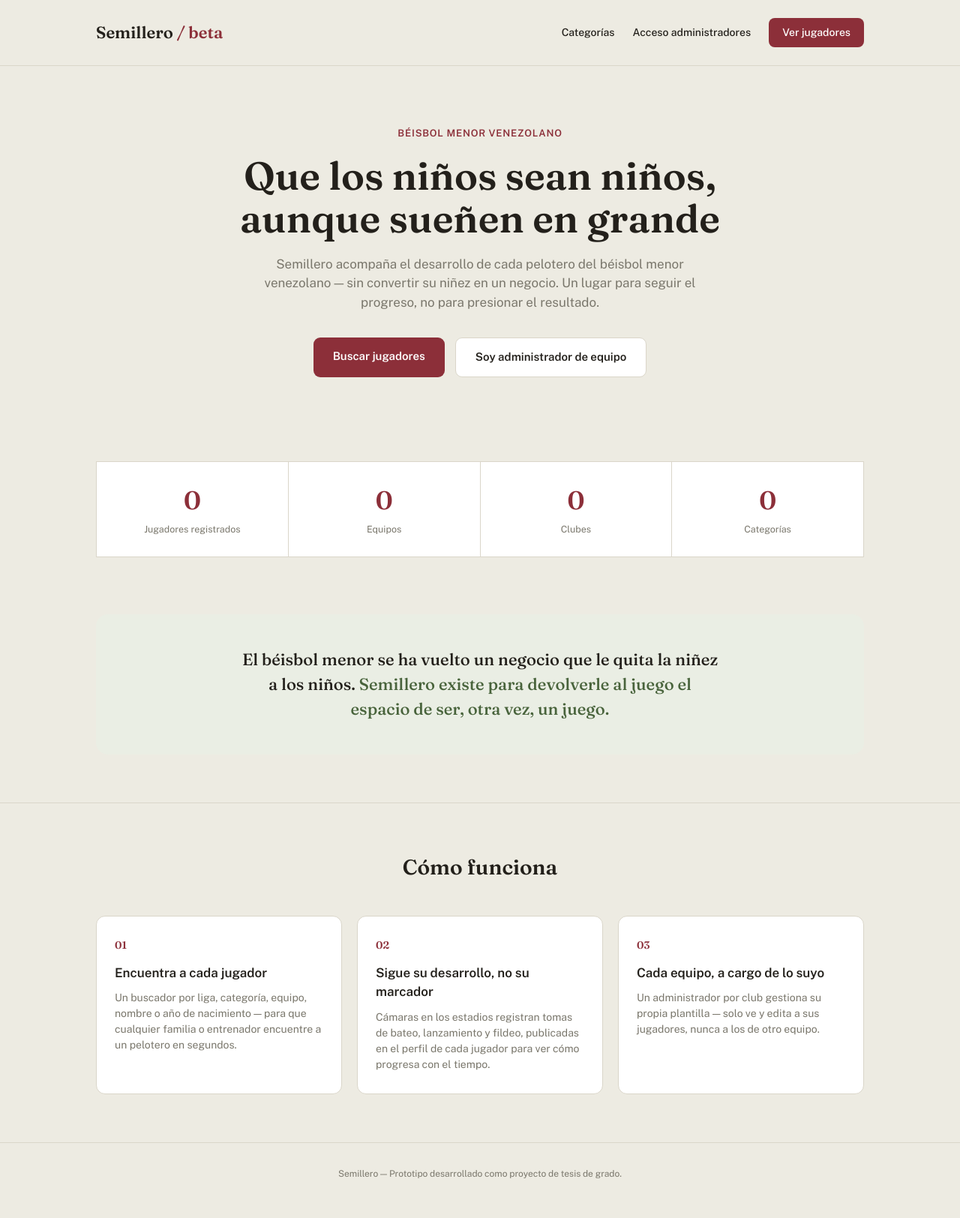
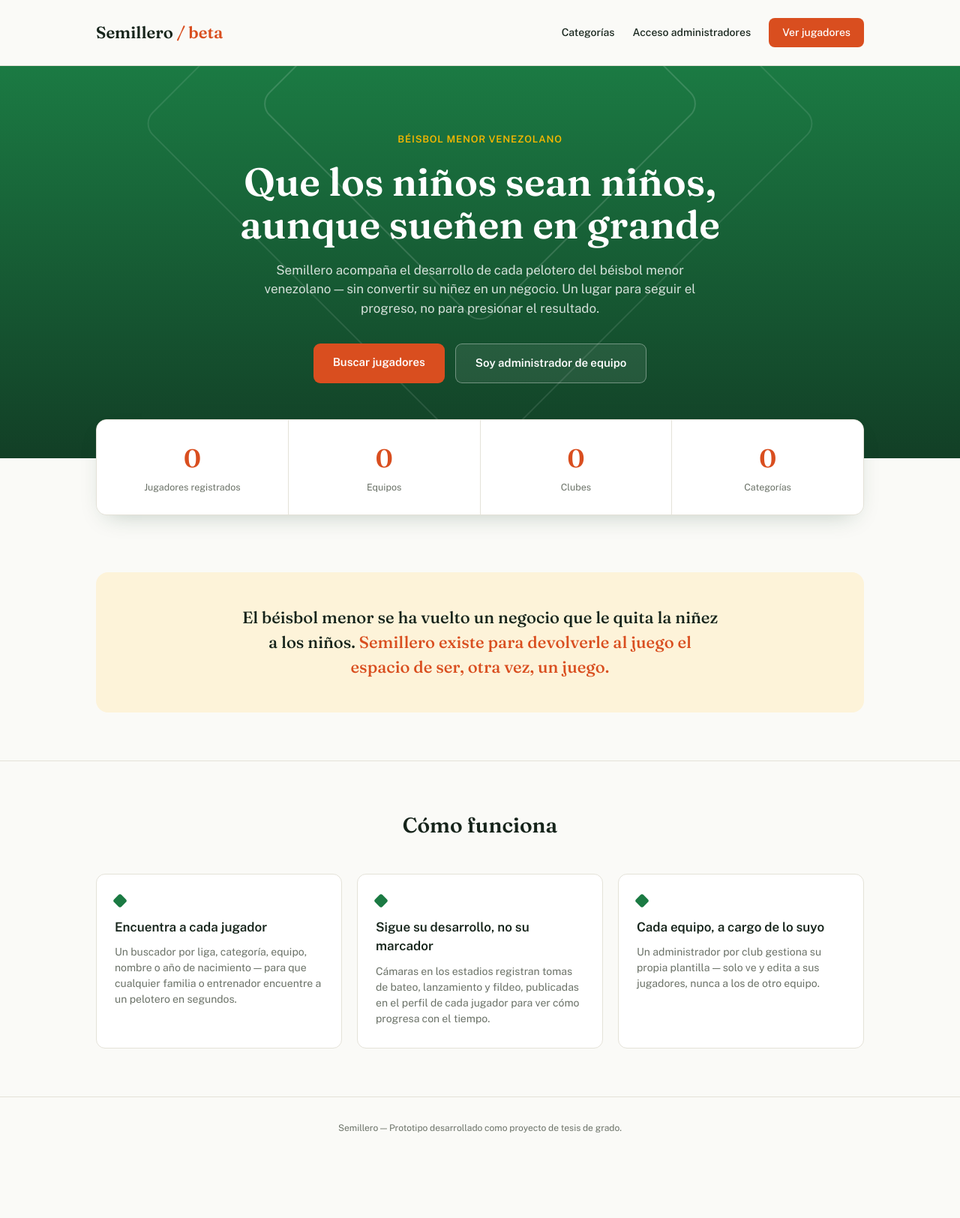
Before and after one commit to jeremyfer06-tech/semillero, a Django app: page / in a window 1280 px wide. Shown: the whole page at 75% size. After the commit the page ends 1510 px from the top, so only its background shows below. Run offline with Django 5.2, Linux system fonts and the light colour scheme; data that the repository does not hold is empty.

Commit message:
Rediseño visual: nueva paleta de colores y motivo de diamante

```diff
--- a/jugadores/templates/jugadores/categoria_detalle.html
+++ b/jugadores/templates/jugadores/categoria_detalle.html
@@ -8,8 +8,9 @@
 <link href="https://fonts.googleapis.com/css2?family=Fraunces:wght@500;600;700&family=Public+Sans:wght@400;500;600&family=IBM+Plex+Mono:wght@500;600&display=swap" rel="stylesheet">
 <style>
   :root{
-    --bg:#EDEBE2; --panel:#FFFFFF; --line:#DAD6C9; --ink:#23201B; --muted:#7A776C;
-    --maroon:#8C2F39; --maroon-50:#F4E7E8; --grass:#48633B; --grass-50:#EAEEE4;
+    --bg:#FAFAF7; --panel:#FFFFFF; --line:#E4E2D8; --ink:#16241B; --muted:#6B7268;
+    --maroon:#D94E1F; --maroon-50:#FCEAE2; --grass:#1B7A43; --grass-50:#E9F3EC;
+    --sol:#F5B700; --sol-50:#FDF3D9;
   }
   *{box-sizing:border-box;}
   body{margin:0;background:var(--bg);color:var(--ink);font-family:'Public Sans',sans-serif;line-height:1.5;}
--- a/jugadores/templates/jugadores/categorias.html
+++ b/jugadores/templates/jugadores/categorias.html
@@ -8,8 +8,9 @@
 <link href="https://fonts.googleapis.com/css2?family=Fraunces:wght@500;600;700&family=Public+Sans:wght@400;500;600&display=swap" rel="stylesheet">
 <style>
   :root{
-    --bg:#EDEBE2; --panel:#FFFFFF; --line:#DAD6C9; --ink:#23201B; --muted:#7A776C;
-    --maroon:#8C2F39; --maroon-50:#F4E7E8; --grass:#48633B; --grass-50:#EAEEE4;
+    --bg:#FAFAF7; --panel:#FFFFFF; --line:#E4E2D8; --ink:#16241B; --muted:#6B7268;
+    --maroon:#D94E1F; --maroon-50:#FCEAE2; --grass:#1B7A43; --grass-50:#E9F3EC;
+    --sol:#F5B700; --sol-50:#FDF3D9;
   }
   *{box-sizing:border-box;}
   body{margin:0;background:var(--bg);color:var(--ink);font-family:'Public Sans',sans-serif;line-height:1.5;}
--- a/jugadores/templates/jugadores/detalle_juego.html
+++ b/jugadores/templates/jugadores/detalle_juego.html
@@ -8,8 +8,9 @@
 <link href="https://fonts.googleapis.com/css2?family=Fraunces:wght@500;600;700&family=Public+Sans:wght@400;500;600&family=IBM+Plex+Mono:wght@500;600&display=swap" rel="stylesheet">
 <style>
   :root{
-    --bg:#EDEBE2; --panel:#FFFFFF; --line:#DAD6C9; --ink:#23201B; --muted:#7A776C;
-    --maroon:#8C2F39; --maroon-50:#F4E7E8; --grass:#48633B; --grass-50:#EAEEE4;
+    --bg:#FAFAF7; --panel:#FFFFFF; --line:#E4E2D8; --ink:#16241B; --muted:#6B7268;
+    --maroon:#D94E1F; --maroon-50:#FCEAE2; --grass:#1B7A43; --grass-50:#E9F3EC;
+    --sol:#F5B700; --sol-50:#FDF3D9;
   }
   *{box-sizing:border-box;}
   body{margin:0;background:var(--bg);color:var(--ink);font-family:'Public Sans',sans-serif;line-height:1.5;}
--- a/jugadores/templates/jugadores/equipo_detalle.html
+++ b/jugadores/templates/jugadores/equipo_detalle.html
@@ -8,8 +8,9 @@
 <link href="https://fonts.googleapis.com/css2?family=Fraunces:wght@500;600;700&family=Public+Sans:wght@400;500;600&display=swap" rel="stylesheet">
 <style>
   :root{
-    --bg:#EDEBE2; --panel:#FFFFFF; --line:#DAD6C9; --ink:#23201B; --muted:#7A776C;
-    --maroon:#8C2F39; --maroon-50:#F4E7E8; --grass:#48633B; --grass-50:#EAEEE4;
+    --bg:#FAFAF7; --panel:#FFFFFF; --line:#E4E2D8; --ink:#16241B; --muted:#6B7268;
+    --maroon:#D94E1F; --maroon-50:#FCEAE2; --grass:#1B7A43; --grass-50:#E9F3EC;
+    --sol:#F5B700; --sol-50:#FDF3D9;
   }
   *{box-sizing:border-box;}
   body{margin:0;background:var(--bg);color:var(--ink);font-family:'Public Sans',sans-serif;line-height:1.5;}
--- a/jugadores/templates/jugadores/ficha.html
+++ b/jugadores/templates/jugadores/ficha.html
@@ -8,8 +8,9 @@
 <link href="https://fonts.googleapis.com/css2?family=Fraunces:wght@500;600;700&family=Public+Sans:wght@400;500;600&family=IBM+Plex+Mono:wght@500;600&display=swap" rel="stylesheet">
 <style>
   :root{
-    --bg:#EDEBE2; --panel:#FFFFFF; --line:#DAD6C9; --ink:#23201B; --muted:#7A776C;
-    --maroon:#8C2F39; --maroon-50:#F4E7E8; --grass:#48633B; --grass-50:#EAEEE4;
+    --bg:#FAFAF7; --panel:#FFFFFF; --line:#E4E2D8; --ink:#16241B; --muted:#6B7268;
+    --maroon:#D94E1F; --maroon-50:#FCEAE2; --grass:#1B7A43; --grass-50:#E9F3EC;
+    --sol:#F5B700; --sol-50:#FDF3D9;
   }
   *{box-sizing:border-box;}
   body{margin:0;background:var(--bg);color:var(--ink);font-family:'Public Sans',sans-serif;line-height:1.5;}
--- a/jugadores/templates/jugadores/inicio.html
+++ b/jugadores/templates/jugadores/inicio.html
@@ -8,8 +8,9 @@
 <link href="https://fonts.googleapis.com/css2?family=Fraunces:wght@500;600;700&family=Public+Sans:wght@400;500;600&display=swap" rel="stylesheet">
 <style>
   :root{
-    --bg:#EDEBE2; --panel:#FFFFFF; --line:#DAD6C9; --ink:#23201B; --muted:#7A776C;
-    --maroon:#8C2F39; --maroon-50:#F4E7E8; --grass:#48633B; --grass-50:#EAEEE4;
+    --bg:#FAFAF7; --panel:#FFFFFF; --line:#E4E2D8; --ink:#16241B; --muted:#6B7268;
+    --maroon:#D94E1F; --maroon-50:#FCEAE2; --grass:#1B7A43; --grass-50:#E9F3EC;
+    --sol:#F5B700; --sol-50:#FDF3D9;
   }
   *{box-sizing:border-box;}
   body{margin:0;background:var(--bg);color:var(--ink);font-family:'Public Sans',sans-serif;line-height:1.5;}
@@ -25,30 +26,41 @@
   .nav-links .btn{background:var(--maroon);color:#fff;padding:9px 18px;border-radius:8px;}
   .nav-links .btn:hover{color:#fff;opacity:.9;}
 
-  .hero{padding:80px 0 56px;text-align:center;}
-  .hero .eyebrow{color:var(--maroon);font-size:13px;font-weight:600;letter-spacing:.06em;text-transform:uppercase;margin-bottom:18px;}
-  .hero h1{font-family:'Fraunces',serif;font-weight:600;font-size:52px;line-height:1.1;margin:0 auto 20px;max-width:20ch;}
-  .hero p{color:var(--muted);font-size:17px;max-width:56ch;margin:0 auto 34px;}
-  .hero-ctas{display:flex;gap:14px;justify-content:center;flex-wrap:wrap;}
+  .hero{
+    position:relative;overflow:hidden;
+    background:linear-gradient(180deg,var(--grass) 0%,#123F26 100%);
+    padding:88px 0 100px;text-align:center;color:#fff;
+  }
+  .hero .diamond{
+    position:absolute;width:640px;height:640px;
+    border:2px solid rgba(255,255,255,.10);
+    transform:translate(-50%,-38%) rotate(45deg);
+    top:0;left:50%;border-radius:22px;pointer-events:none;
+  }
+  .hero .diamond.d2{width:420px;height:420px;border-color:rgba(255,255,255,.14);}
+  .hero .eyebrow{position:relative;color:var(--sol);font-size:13px;font-weight:600;letter-spacing:.06em;text-transform:uppercase;margin-bottom:18px;}
+  .hero h1{position:relative;font-family:'Fraunces',serif;font-weight:600;font-size:52px;line-height:1.1;margin:0 auto 20px;max-width:20ch;}
+  .hero p{position:relative;color:rgba(255,255,255,.82);font-size:17px;max-width:56ch;margin:0 auto 34px;}
+  .hero-ctas{position:relative;display:flex;gap:14px;justify-content:center;flex-wrap:wrap;}
   .cta-primary{background:var(--maroon);color:#fff;padding:14px 26px;border-radius:9px;text-decoration:none;font-weight:600;font-size:15px;}
-  .cta-secondary{background:var(--panel);color:var(--ink);border:1px solid var(--line);padding:14px 26px;border-radius:9px;text-decoration:none;font-weight:600;font-size:15px;}
-  .cta-secondary:hover{border-color:var(--maroon);color:var(--maroon);}
+  .cta-secondary{background:rgba(255,255,255,.08);color:#fff;border:1px solid rgba(255,255,255,.35);padding:14px 26px;border-radius:9px;text-decoration:none;font-weight:600;font-size:15px;}
+  .cta-secondary:hover{background:rgba(255,255,255,.16);}
 
-  .stats{display:grid;grid-template-columns:repeat(4,1fr);gap:1px;background:var(--line);border:1px solid var(--line);margin:56px 0;}
+  .stats{display:grid;grid-template-columns:repeat(4,1fr);gap:1px;background:var(--line);border:1px solid var(--line);border-radius:14px;overflow:hidden;margin:-52px 0 56px;position:relative;box-shadow:0 12px 30px -14px rgba(18,63,38,.28);}
   .stat{background:var(--panel);padding:26px 20px;text-align:center;}
   .stat .n{font-family:'Fraunces',serif;font-weight:600;font-size:34px;color:var(--maroon);}
   .stat .l{color:var(--muted);font-size:12.5px;margin-top:4px;}
 
   .mission{padding:20px 0 64px;border-bottom:1px solid var(--line);}
-  .mission-inner{background:var(--grass-50);border-radius:16px;padding:44px;text-align:center;}
+  .mission-inner{background:var(--sol-50);border-radius:16px;padding:44px;text-align:center;}
   .mission-inner p{font-family:'Fraunces',serif;font-size:22px;font-weight:500;line-height:1.5;color:var(--ink);max-width:44ch;margin:0 auto;}
-  .mission-inner p em{font-style:normal;color:var(--grass);}
+  .mission-inner p em{font-style:normal;color:var(--maroon);}
 
   .pillars{padding:64px 0;border-bottom:1px solid var(--line);}
   .pillars h2{font-family:'Fraunces',serif;font-weight:600;font-size:28px;text-align:center;margin:0 0 44px;}
   .pillar-grid{display:grid;grid-template-columns:repeat(3,1fr);gap:20px;}
   .pillar{background:var(--panel);border:1px solid var(--line);border-radius:12px;padding:28px 24px;}
-  .pillar .num{font-family:'Fraunces',serif;font-weight:600;color:var(--maroon);font-size:14px;margin-bottom:14px;}
+  .pillar .diamond-mark{width:14px;height:14px;background:var(--grass);border-radius:3px;transform:rotate(45deg);margin-bottom:16px;}
   .pillar h3{font-size:17px;margin:0 0 10px;}
   .pillar p{color:var(--muted);font-size:14px;margin:0;}
 
@@ -75,6 +87,8 @@
 </nav>
 
 <section class="hero">
+  <div class="diamond"></div>
+  <div class="diamond d2"></div>
   <div class="wrap">
     <div class="eyebrow">Béisbol menor venezolano</div>
     <h1>Que los niños sean niños, aunque sueñen en grande</h1>
@@ -108,17 +122,17 @@
     <h2>Cómo funciona</h2>
     <div class="pillar-grid">
       <div class="pillar">
-        <div class="num">01</div>
+        <div class="diamond-mark"></div>
         <h3>Encuentra a cada jugador</h3>
         <p>Un buscador por liga, categoría, equipo, nombre o año de nacimiento — para que cualquier familia o entrenador encuentre a un pelotero en segundos.</p>
       </div>
       <div class="pillar">
-        <div class="num">02</div>
+        <div class="diamond-mark"></div>
         <h3>Sigue su desarrollo, no su marcador</h3>
         <p>Cámaras en los estadios registran tomas de bateo, lanzamiento y fildeo, publicadas en el perfil de cada jugador para ver cómo progresa con el tiempo.</p>
       </div>
       <div class="pillar">
-        <div class="num">03</div>
+        <div class="diamond-mark"></div>
         <h3>Cada equipo, a cargo de lo suyo</h3>
         <p>Un administrador por club gestiona su propia plantilla — solo ve y edita a sus jugadores, nunca a los de otro equipo.</p>
       </div>
--- a/jugadores/templates/jugadores/panel_dashboard.html
+++ b/jugadores/templates/jugadores/panel_dashboard.html
@@ -8,8 +8,9 @@
 <link href="https://fonts.googleapis.com/css2?family=Fraunces:wght@500;600;700&family=Public+Sans:wght@400;500;600&display=swap" rel="stylesheet">
 <style>
   :root{
-    --bg:#EDEBE2; --panel:#FFFFFF; --line:#DAD6C9; --ink:#23201B; --muted:#7A776C;
-    --maroon:#8C2F39; --maroon-50:#F4E7E8; --grass:#48633B; --grass-50:#EAEEE4;
+    --bg:#FAFAF7; --panel:#FFFFFF; --line:#E4E2D8; --ink:#16241B; --muted:#6B7268;
+    --maroon:#D94E1F; --maroon-50:#FCEAE2; --grass:#1B7A43; --grass-50:#E9F3EC;
+    --sol:#F5B700; --sol-50:#FDF3D9;
   }
   *{box-sizing:border-box;}
   body{margin:0;background:var(--bg);color:var(--ink);font-family:'Public Sans',sans-serif;line-height:1.5;}
--- a/jugadores/templates/jugadores/panel_equipo_form.html
+++ b/jugadores/templates/jugadores/panel_equipo_form.html
@@ -8,8 +8,8 @@
 <link href="https://fonts.googleapis.com/css2?family=Fraunces:wght@500;600;700&family=Public+Sans:wght@400;500;600&display=swap" rel="stylesheet">
 <style>
   :root{
-    --bg:#EDEBE2; --panel:#FFFFFF; --line:#DAD6C9; --ink:#23201B; --muted:#7A776C;
-    --maroon:#8C2F39; --maroon-50:#F4E7E8;
+    --bg:#FAFAF7; --panel:#FFFFFF; --line:#E4E2D8; --ink:#16241B; --muted:#6B7268;
+    --maroon:#D94E1F; --maroon-50:#FCEAE2; --sol:#F5B700; --sol-50:#FDF3D9;
   }
   *{box-sizing:border-box;}
   body{margin:0;background:var(--bg);color:var(--ink);font-family:'Public Sans',sans-serif;line-height:1.5;}
--- a/jugadores/templates/jugadores/panel_jugador_form.html
+++ b/jugadores/templates/jugadores/panel_jugador_form.html
@@ -8,8 +8,8 @@
 <link href="https://fonts.googleapis.com/css2?family=Fraunces:wght@500;600;700&family=Public+Sans:wght@400;500;600&display=swap" rel="stylesheet">
 <style>
   :root{
-    --bg:#EDEBE2; --panel:#FFFFFF; --line:#DAD6C9; --ink:#23201B; --muted:#7A776C;
-    --maroon:#8C2F39; --maroon-50:#F4E7E8;
+    --bg:#FAFAF7; --panel:#FFFFFF; --line:#E4E2D8; --ink:#16241B; --muted:#6B7268;
+    --maroon:#D94E1F; --maroon-50:#FCEAE2; --sol:#F5B700; --sol-50:#FDF3D9;
   }
   *{box-sizing:border-box;}
   body{margin:0;background:var(--bg);color:var(--ink);font-family:'Public Sans',sans-serif;line-height:1.5;}
--- a/jugadores/templates/jugadores/panel_liga_calendario.html
+++ b/jugadores/templates/jugadores/panel_liga_calendario.html
@@ -8,8 +8,9 @@
 <link href="https://fonts.googleapis.com/css2?family=Fraunces:wght@500;600;700&family=Public+Sans:wght@400;500;600&display=swap" rel="stylesheet">
 <style>
   :root{
-    --bg:#EDEBE2; --panel:#FFFFFF; --line:#DAD6C9; --ink:#23201B; --muted:#7A776C;
-    --maroon:#8C2F39; --maroon-50:#F4E7E8; --grass:#48633B; --grass-50:#EAEEE4;
+    --bg:#FAFAF7; --panel:#FFFFFF; --line:#E4E2D8; --ink:#16241B; --muted:#6B7268;
+    --maroon:#D94E1F; --maroon-50:#FCEAE2; --grass:#1B7A43; --grass-50:#E9F3EC;
+    --sol:#F5B700; --sol-50:#FDF3D9;
   }
   *{box-sizing:border-box;}
   body{margin:0;background:var(--bg);color:var(--ink);font-family:'Public Sans',sans-serif;line-height:1.5;}
--- a/jugadores/templates/jugadores/panel_liga_dashboard.html
+++ b/jugadores/templates/jugadores/panel_liga_dashboard.html
@@ -8,8 +8,9 @@
 <link href="https://fonts.googleapis.com/css2?family=Fraunces:wght@500;600;700&family=Public+Sans:wght@400;500;600&display=swap" rel="stylesheet">
 <style>
   :root{
-    --bg:#EDEBE2; --panel:#FFFFFF; --line:#DAD6C9; --ink:#23201B; --muted:#7A776C;
-    --maroon:#8C2F39; --maroon-50:#F4E7E8; --grass:#48633B; --grass-50:#EAEEE4;
+    --bg:#FAFAF7; --panel:#FFFFFF; --line:#E4E2D8; --ink:#16241B; --muted:#6B7268;
+    --maroon:#D94E1F; --maroon-50:#FCEAE2; --grass:#1B7A43; --grass-50:#E9F3EC;
+    --sol:#F5B700; --sol-50:#FDF3D9;
   }
   *{box-sizing:border-box;}
   body{margin:0;background:var(--bg);color:var(--ink);font-family:'Public Sans',sans-serif;line-height:1.5;}
--- a/jugadores/templates/jugadores/panel_liga_equipos.html
+++ b/jugadores/templates/jugadores/panel_liga_equipos.html
@@ -8,8 +8,9 @@
 <link href="https://fonts.googleapis.com/css2?family=Fraunces:wght@500;600;700&family=Public+Sans:wght@400;500;600&family=IBM+Plex+Mono:wght@500;600&display=swap" rel="stylesheet">
 <style>
   :root{
-    --bg:#EDEBE2; --panel:#FFFFFF; --line:#DAD6C9; --ink:#23201B; --muted:#7A776C;
-    --maroon:#8C2F39; --maroon-50:#F4E7E8; --grass:#48633B; --grass-50:#EAEEE4;
+    --bg:#FAFAF7; --panel:#FFFFFF; --line:#E4E2D8; --ink:#16241B; --muted:#6B7268;
+    --maroon:#D94E1F; --maroon-50:#FCEAE2; --grass:#1B7A43; --grass-50:#E9F3EC;
+    --sol:#F5B700; --sol-50:#FDF3D9;
   }
   *{box-sizing:border-box;}
   body{margin:0;background:var(--bg);color:var(--ink);font-family:'Public Sans',sans-serif;line-height:1.5;}
--- a/jugadores/templates/jugadores/panel_liga_partido_detalle.html
+++ b/jugadores/templates/jugadores/panel_liga_partido_detalle.html
@@ -8,8 +8,9 @@
 <link href="https://fonts.googleapis.com/css2?family=Fraunces:wght@500;600;700&family=Public+Sans:wght@400;500;600&display=swap" rel="stylesheet">
 <style>
   :root{
-    --bg:#EDEBE2; --panel:#FFFFFF; --line:#DAD6C9; --ink:#23201B; --muted:#7A776C;
-    --maroon:#8C2F39; --maroon-50:#F4E7E8; --grass:#48633B; --grass-50:#EAEEE4;
+    --bg:#FAFAF7; --panel:#FFFFFF; --line:#E4E2D8; --ink:#16241B; --muted:#6B7268;
+    --maroon:#D94E1F; --maroon-50:#FCEAE2; --grass:#1B7A43; --grass-50:#E9F3EC;
+    --sol:#F5B700; --sol-50:#FDF3D9;
   }
   *{box-sizing:border-box;}
   body{margin:0;background:var(--bg);color:var(--ink);font-family:'Public Sans',sans-serif;line-height:1.5;}
--- a/jugadores/templates/jugadores/panel_liga_stats_form.html
+++ b/jugadores/templates/jugadores/panel_liga_stats_form.html
@@ -8,8 +8,8 @@
 <link href="https://fonts.googleapis.com/css2?family=Fraunces:wght@500;600;700&family=Public+Sans:wght@400;500;600&display=swap" rel="stylesheet">
 <style>
   :root{
-    --bg:#EDEBE2; --panel:#FFFFFF; --line:#DAD6C9; --ink:#23201B; --muted:#7A776C;
-    --maroon:#8C2F39; --maroon-50:#F4E7E8;
+    --bg:#FAFAF7; --panel:#FFFFFF; --line:#E4E2D8; --ink:#16241B; --muted:#6B7268;
+    --maroon:#D94E1F; --maroon-50:#FCEAE2; --sol:#F5B700; --sol-50:#FDF3D9;
   }
   *{box-sizing:border-box;}
   body{margin:0;background:var(--bg);color:var(--ink);font-family:'Public Sans',sans-serif;line-height:1.5;}
--- a/jugadores/templates/jugadores/panel_login.html
+++ b/jugadores/templates/jugadores/panel_login.html
@@ -8,8 +8,8 @@
 <link href="https://fonts.googleapis.com/css2?family=Fraunces:wght@500;600;700&family=Public+Sans:wght@400;500;600&display=swap" rel="stylesheet">
 <style>
   :root{
-    --bg:#EDEBE2; --panel:#FFFFFF; --line:#DAD6C9; --ink:#23201B; --muted:#7A776C;
-    --maroon:#8C2F39; --maroon-50:#F4E7E8;
+    --bg:#FAFAF7; --panel:#FFFFFF; --line:#E4E2D8; --ink:#16241B; --muted:#6B7268;
+    --maroon:#D94E1F; --maroon-50:#FCEAE2; --sol:#F5B700; --sol-50:#FDF3D9;
   }
   *{box-sizing:border-box;}
   body{margin:0;background:var(--bg);color:var(--ink);font-family:'Public Sans',sans-serif;line-height:1.5;
--- a/jugadores/templates/jugadores/panel_video_form.html
+++ b/jugadores/templates/jugadores/panel_video_form.html
@@ -8,8 +8,8 @@
 <link href="https://fonts.googleapis.com/css2?family=Fraunces:wght@500;600;700&family=Public+Sans:wght@400;500;600&display=swap" rel="stylesheet">
 <style>
   :root{
-    --bg:#EDEBE2; --panel:#FFFFFF; --line:#DAD6C9; --ink:#23201B; --muted:#7A776C;
-    --maroon:#8C2F39; --maroon-50:#F4E7E8;
+    --bg:#FAFAF7; --panel:#FFFFFF; --line:#E4E2D8; --ink:#16241B; --muted:#6B7268;
+    --maroon:#D94E1F; --maroon-50:#FCEAE2; --sol:#F5B700; --sol-50:#FDF3D9;
   }
   *{box-sizing:border-box;}
   body{margin:0;background:var(--bg);color:var(--ink);font-family:'Public Sans',sans-serif;line-height:1.5;}
@@ -23,7 +23,7 @@
   h1{font-family:'Fraunces',serif;font-weight:600;font-size:24px;margin:36px 0 4px;}
   .meta{color:var(--muted);font-size:13.5px;margin-bottom:24px;}
   .card{background:var(--panel);border:1px solid var(--line);border-radius:14px;padding:28px;}
-  .msg{background:#EAEEE4;color:#48633B;padding:12px 16px;border-radius:8px;font-size:13.5px;margin-bottom:20px;}
+  .msg{background:var(--grass-50, #E9F3EC);color:var(--grass, #1B7A43);padding:12px 16px;border-radius:8px;font-size:13.5px;margin-bottom:20px;}
   .msg.error{background:var(--maroon-50);color:var(--maroon);}
   label{display:block;font-size:12.5px;color:var(--muted);margin-bottom:6px;margin-top:16px;}
   label:first-child{margin-top:0;}
--- a/jugadores/templates/jugadores/panel_videos.html
+++ b/jugadores/templates/jugadores/panel_videos.html
@@ -8,8 +8,9 @@
 <link href="https://fonts.googleapis.com/css2?family=Fraunces:wght@500;600;700&family=Public+Sans:wght@400;500;600&display=swap" rel="stylesheet">
 <style>
   :root{
-    --bg:#EDEBE2; --panel:#FFFFFF; --line:#DAD6C9; --ink:#23201B; --muted:#7A776C;
-    --maroon:#8C2F39; --maroon-50:#F4E7E8; --grass:#48633B; --grass-50:#EAEEE4;
+    --bg:#FAFAF7; --panel:#FFFFFF; --line:#E4E2D8; --ink:#16241B; --muted:#6B7268;
+    --maroon:#D94E1F; --maroon-50:#FCEAE2; --grass:#1B7A43; --grass-50:#E9F3EC;
+    --sol:#F5B700; --sol-50:#FDF3D9;
   }
   *{box-sizing:border-box;}
   body{margin:0;background:var(--bg);color:var(--ink);font-family:'Public Sans',sans-serif;line-height:1.5;}
```
Also changed, not shown: jugadores/templates/jugadores/buscador.html (+13 -3 lines).
